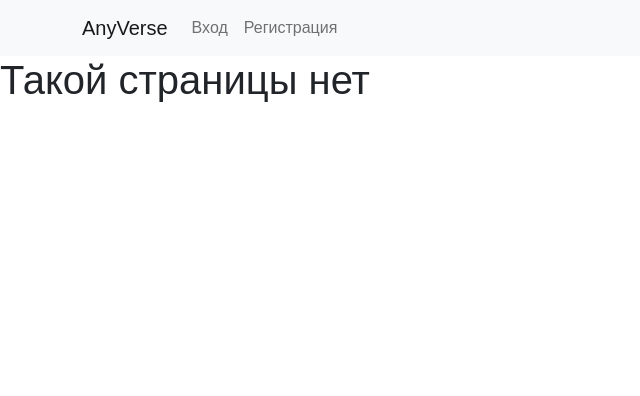
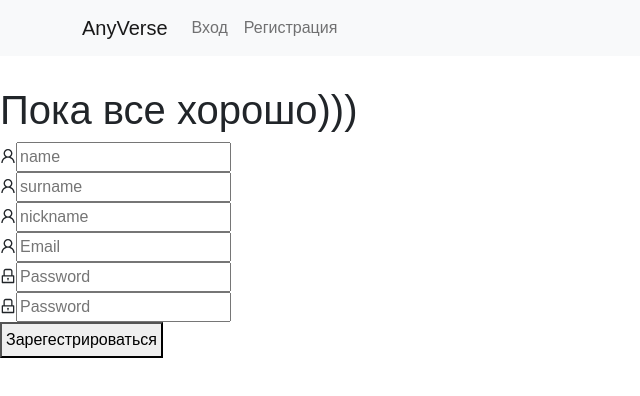
Before and after one commit to itis-python-2k2s-2022/Anyverse-frontend, a React (Create React App) app in the folder frontend/: page /auth/register in a window 1280 px wide. Shown: the top 396 px of the page, without its empty margins (0-640 px from the left). Built offline with nearby package versions, Linux system fonts and the light colour scheme.

Commit message:
Edit login and register

```diff
--- a/frontend/src/components/NavbarElement.jsx
+++ b/frontend/src/components/NavbarElement.jsx
@@ -12,8 +12,8 @@ export default function NavbarElement() {
     <Navbar.Toggle aria-controls="basic-navbar-nav" />
     <Navbar.Collapse id="basic-navbar-nav">
       <Nav className="me-auto">
-        <Nav.Link href="/login">Вход</Nav.Link>
-        <Nav.Link href="/register">Регистрация</Nav.Link>
+        <Nav.Link href="/auth/login">Вход</Nav.Link>
+        <Nav.Link href="/auth/register">Регистрация</Nav.Link>
       </Nav>
     </Navbar.Collapse>
   </Container>
--- a/frontend/src/index.js
+++ b/frontend/src/index.js
@@ -15,9 +15,9 @@ export default function App() {
       <Routes>
         <Route path="/" element={<Layout />}>
             <Route path="/" element = {<Main />}/>
-            <Route path="/login" element = {<Login />}/>
+            <Route path="/auth/login" element = {<Login />}/>
             <Route path="/profile" element = {<Profile />}/>
-            <Route path="/register" element = {<Registration />}/>
+            <Route path="/auth/register" element = {<Registration />}/>
             <Route path="*" element={<NoPage />} />
         </Route>
       </Routes>
--- a/frontend/src/pages/Login.jsx
+++ b/frontend/src/pages/Login.jsx
@@ -8,7 +8,7 @@ import {LockOutlined, UserOutlined} from "@ant-design/icons";
 
 export default function Login() {
   const navigate = useNavigate();
-  const [username, setUsername] = useState("");
+  const [email, setEmail] = useState("");
   const [password, setPassword] = useState("");
 
   //check to see if the fields are not empty
@@ -16,12 +16,12 @@ export default function Login() {
 
       // make api call to our backend. we'll leave thisfor later
       axios
-        .post("http://127.0.0.1:8000/login", {
-          username: username,
+        .post("http://127.0.0.1:8000/auth/login", {
+          email: email,
           password: password,
         })
         .then(function (response) {
-          console.log(response.data.token, "response.data.token");
+          console.log(response);
           if (response.data.token) {
             setToken(response.data.token);
             navigate("/profile");
@@ -43,13 +43,13 @@ export default function Login() {
           <div>
             <Form>
               <Form.Item
-                name='name'
-                onChange={(e) => setUsername(e.target.value)}
+                name='email'
+                onChange={(e) => setEmail(e.target.value)}
               >
               {/*<label style={{ marginRight: 10 }}>Input Username</label>*/}
               <Input
                  prefix={<UserOutlined className='site-form-item-icon' />}
-                 placeholder='name' />
+                 placeholder='email' />
               </Form.Item>
               <Form.Item
                 name='password'
--- a/frontend/src/pages/Registration.jsx
+++ b/frontend/src/pages/Registration.jsx
@@ -4,7 +4,7 @@ import { useNavigate } from "react-router";
 import { LockOutlined, UserOutlined } from "@ant-design/icons";
 import axios from "axios";
 import {setToken} from "../components/Auth";
-import {useState} from "react";
+import React, {useState} from "react";
 
 
 export default function Registration() {
@@ -15,24 +15,43 @@ export default function Registration() {
     const [password_repeat, setPassword_repeat] = useState("");
     const [nickname, setNick] = useState("");
     const [email, setEmail] = useState("");
+    // const [image, setImage] = useState("");
 
 
     const login = () => {
+        let block = document.getElementsByName('errorblock')
+              block.innerHTML = 'pppp'
+
           axios
-            .post("http://127.0.0.1:8000/register", {
-              username: username,
-              password: password,
-              password_repeat: password_repeat,
-              usersurname: usersurname,
-              nickname: nickname,
-              email: email
+            .post("http://127.0.0.1:8000/auth/register", {
+
+                name: username,
+                password: password,
+                password_check: password_repeat,
+                surname: usersurname,
+                nickname: nickname,
+                email: email,
             })
+            // }, {
+            //     params: {
+            //     user_key_id: 9,
+            //     },
+            //     headers: {
+            //     'Content-Type': 'application/x-www-form-urlencoded'
+            //     }
+            // })
             .then(function (response) {
-              console.log(response.data.token, "response.data.token");
-              if (response.data.token) {
-                setToken(response.data.token);
-                navigate("/login");
-              }
+              console.log(response);
+
+
+              // console.log(response.data);
+              // console.log(response.statusText);
+              // console.log(response.headers);
+              // console.log(response.config);
+              // if (response.data.token) {
+              //   setToken(response.data.token);
+                navigate("/auth/login");
+              // }
             })
             .catch(function (error) {
               console.log(error, "error");
@@ -41,6 +60,7 @@ export default function Registration() {
 
   return (
     <div style={{ minHeight: 800, marginTop: 30 }}>
+        <h1 className="errorblock">Пока все хорошо)))</h1>
       <Form>
             <Form.Item
               name='name'
@@ -117,6 +137,17 @@ export default function Registration() {
               />
             </Form.Item>
 
+           {/*<Form.Item*/}
+           {/*   name='image'*/}
+           {/*   onChange={(e) => setImage(e.target.value)}*/}
+           {/*   // rules={[makeRequiredFormFieldRule("Please enter password")]}*/}
+           {/* >*/}
+           {/*   <Input*/}
+           {/*     prefix={<LockOutlined className='site-form-item-icon' />}*/}
+           {/*     type='file'*/}
+           {/*   />*/}
+           {/* </Form.Item>*/}
+
             <Form.Item>
               <Button
                 type='primary'
```
